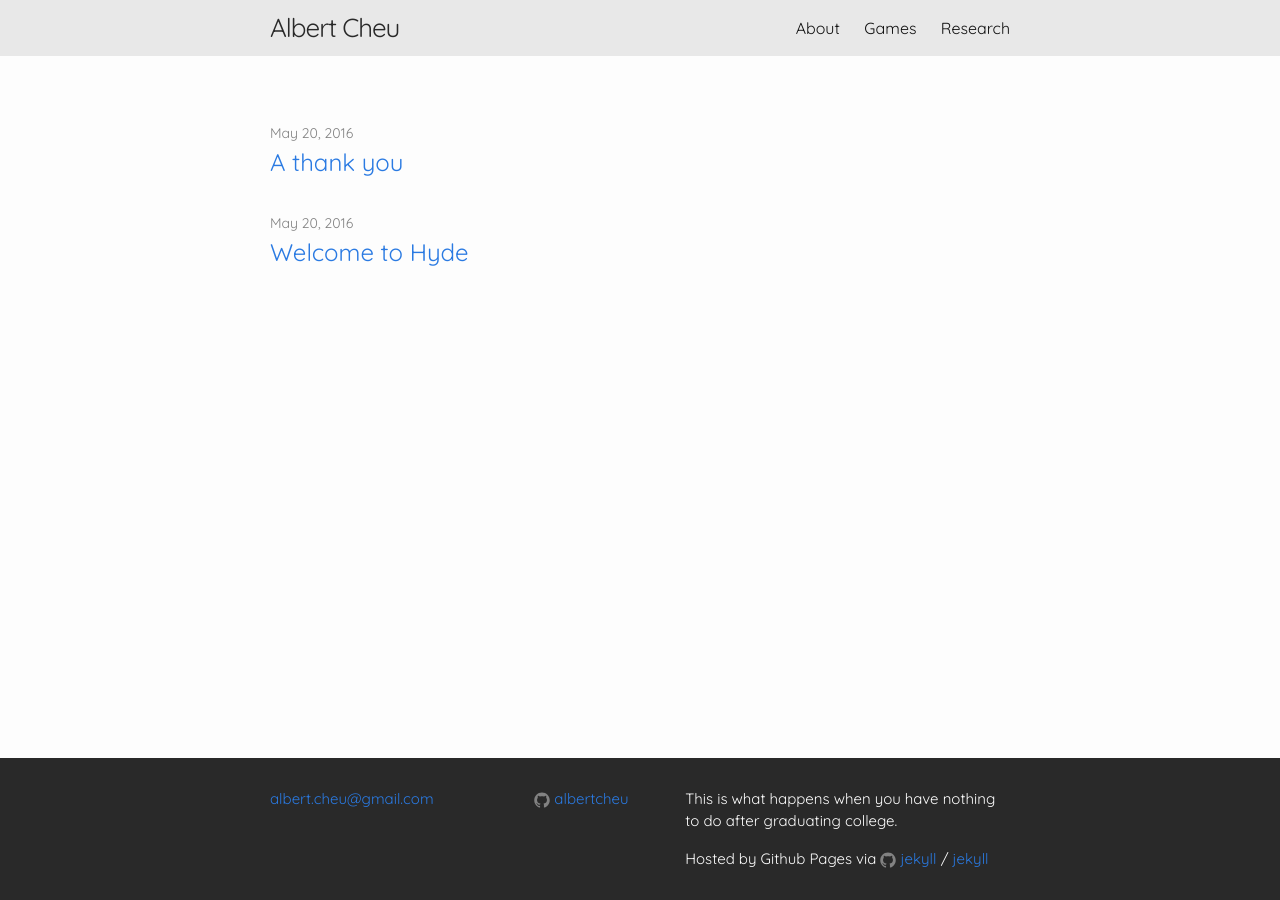
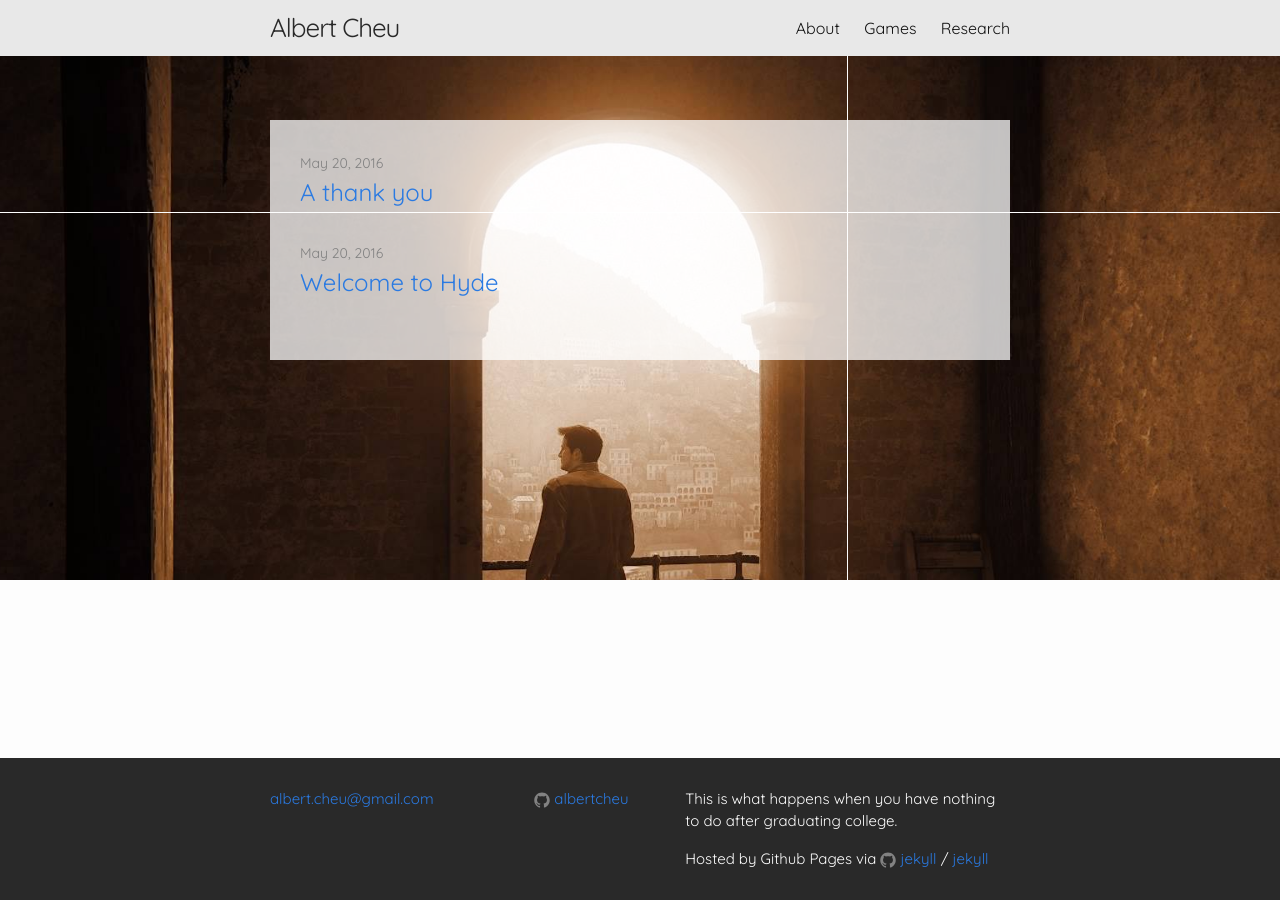
Before and after one commit to albertcheu/albertcheu.github.io, a Jekyll site: the page built from index.html, in a window 1280 px wide. Built offline with Jekyll 4.4.1, drawn with Linux system fonts in a browser that asks for light colours.

Commit message:
Even better, with background

```diff
--- a/_sass/_layout.scss
+++ b/_sass/_layout.scss
@@ -100,6 +100,7 @@
  * Site footer
  */
 html,body{
+	position: relative;
 	width: 100%;
 	height: 100%;
 	margin: 0;
@@ -185,9 +186,27 @@ html,body{
  * Page content
  */
 .page-content {
-    padding-bottom: 180px;
+    height:100%;
+
+    background-image:
+/*
+linear-gradient(
+      rgba(0, 0, 0, 0.5),
+      rgba(0, 0, 0, 0.5)
+    ),
+*/
+    url('uncharted_back1.jpg');
+
+    background-repeat: no-repeat;
+    background-attachment: fixed;
+    background-size: cover;
+    background-position: center center;
+    background-origin: content-box;
+
+    padding-bottom: 220px;
     padding-top: 64px;
-    //margin: 0 auto;
+
+    color: $white-color;
 }
 
 .page-heading {
@@ -218,6 +237,16 @@ html,body{
 /**
  * Posts
  */
+.post-content,.home {
+
+      background:rgba(255, 255, 255, 0.75);
+-webkit-box-decoration-break: clone;
+  box-decoration-break: clone;
+  padding: $spacing-unit $spacing-unit;
+  color: $grey-color-dark;
+}
+
+
 .post-header {
     margin-bottom: $spacing-unit;
 }
```
Also changed, not shown: css/uncharted_back1.jpg (added).
